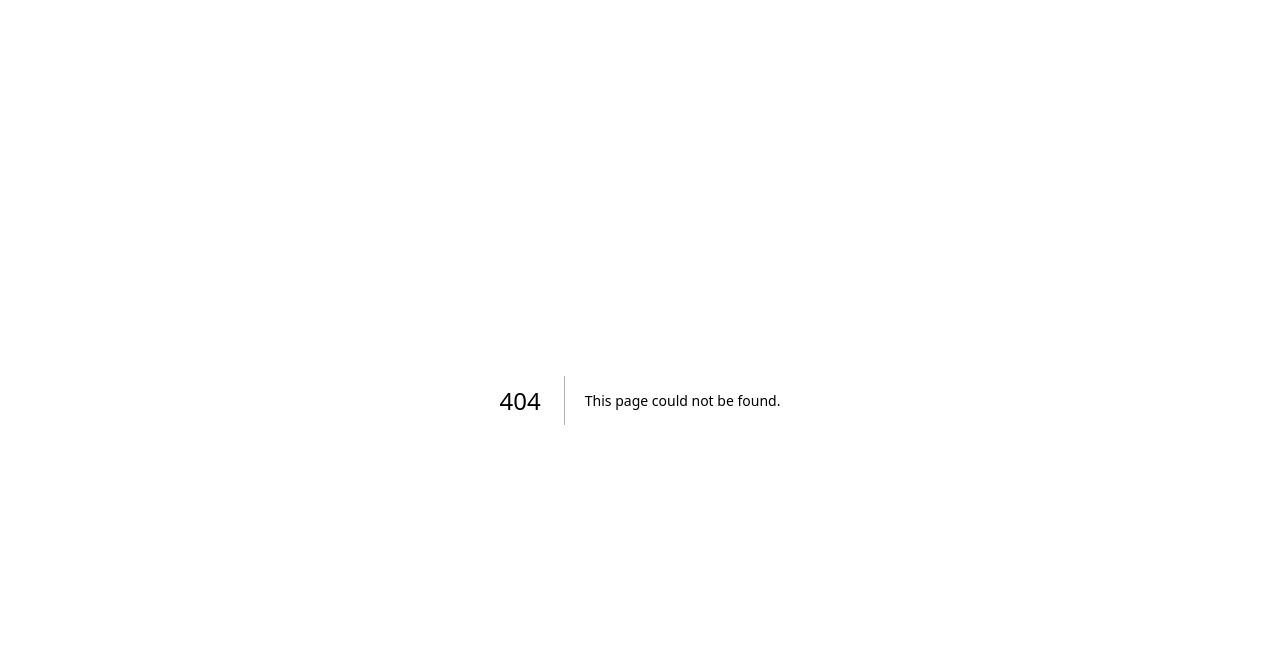
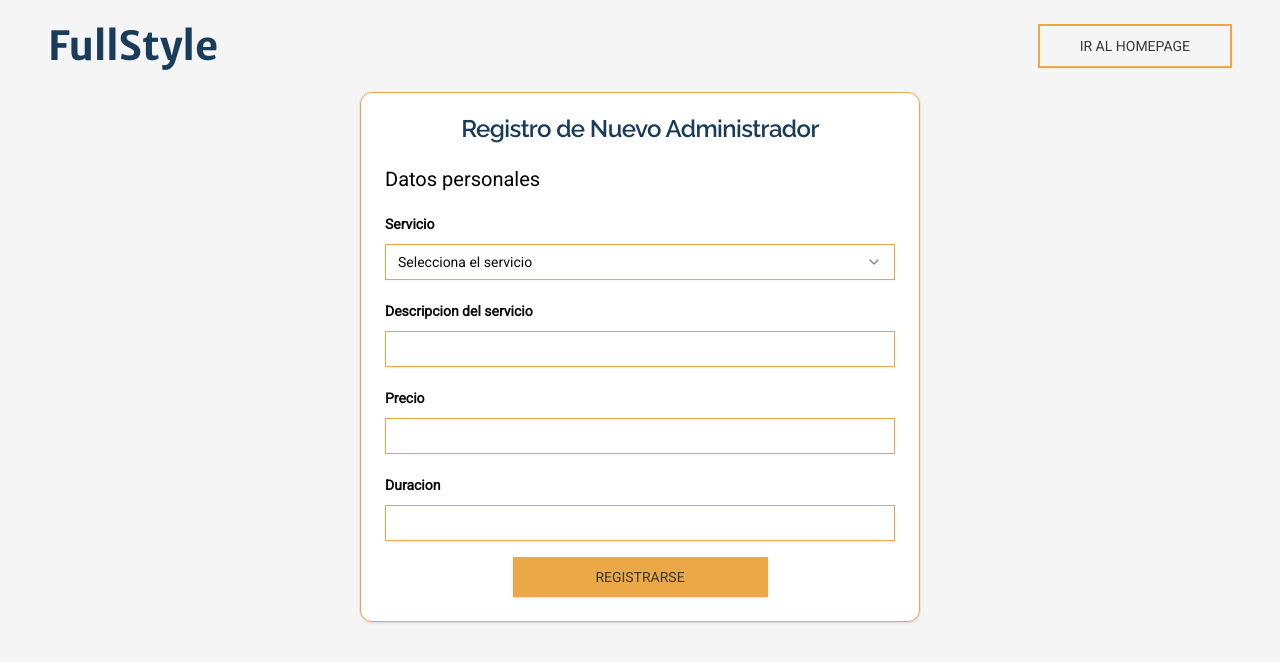
Before and after one commit to dieramirezma/FullStyle-Frontend, a Next.js app: page /register/services in a window 1280 px wide. Before the commit this address had no page. Shown: the top 662 px of the page. Built offline with nearby package versions, Linux system fonts and the light colour scheme.

Commit message:
Register service form

```diff
--- /dev/null
+++ b/src/app/register/services/page.tsx
@@ -0,0 +1,13 @@
+import RegisterServicesForm from '@/components/register-services-form'
+import RegisterNavBar from '@/components/register-nav-bar'
+
+export default function registerClientPage () {
+  return (
+    <div>
+      <RegisterNavBar />
+      <div className="h-full flex items-center place-content-around px-20">
+        <RegisterServicesForm></RegisterServicesForm>
+      </div>
+    </div>
+  )
+}
--- /dev/null
+++ b/src/components/register-services-form.tsx
@@ -0,0 +1,211 @@
+'use client'
+
+import { useEffect, useState } from 'react'
+import { useForm } from 'react-hook-form'
+import { Card, CardContent, CardDescription, CardHeader, CardTitle } from './ui/card'
+import { Form, FormControl, FormField, FormItem, FormLabel, FormMessage } from './ui/form'
+import { zodResolver } from '@hookform/resolvers/zod'
+import { z } from 'zod'
+import { Input } from './ui/input'
+import { Button } from './ui/button'
+import { Select, SelectContent, SelectItem, SelectTrigger, SelectValue } from '@/components/ui/select'
+import axios from 'axios'
+
+const userSchema = z.object({
+  description: z.string({
+    required_error: 'Escribe una descripcion del servicio'
+  }).min(1, {
+    message: 'Escribe una descripcion del servicio'
+  }).max(150, {
+    message: 'La descripcion tiene un limite de 160 caracteres'
+  }),
+  service: z.string({
+    required_error: 'Selecciona un servicio'
+  }).min(1, {
+    message: 'Selecciona un servicio'
+  }),
+  price: z.string({
+    required_error: 'Indica el precio de tu servicio'
+  }).min(1, {
+    message: 'Indica el precio de tu servicio'
+  }).regex(/^[0-9]+$/, {
+    message: 'El precio del servicio solo debe contener numeros'
+  }).max(10, {
+    message: 'El precio puede tener maximo 10 digitos'
+  }),
+  duration: z.string({
+    required_error: 'La duracion del servicio es obligatoria'
+  }).min(1, {
+    message: 'La duracion del servicio es obligatoria'
+  }).regex(/^[0-9]+$/, {
+    message: 'La duracion del servicio solo debe contener numeros'
+  }).max(5, {
+    message: 'El limite de caracteres es de 5'
+  })
+})
+
+const fetchServices = async () => {
+  const categoriesString = localStorage.getItem('categories')
+  const categories = (categoriesString != null) ? categoriesString.split(',').map(Number) : []
+  console.log(categoriesString)
+  try {
+    const serviceRequests = categories.map(async categoryId =>
+      await axios.get(`http://127.0.0.1:5000/api/service?category_id=${categoryId}`)
+    )
+
+    const servicesByCategory = await Promise.all(serviceRequests)
+
+    const allServices = servicesByCategory.flatMap(response => response.data)
+
+    const servicesData = {
+      available: allServices,
+      selected: []
+    }
+
+    localStorage.setItem('servicesData', JSON.stringify(servicesData))
+
+    console.log('Servicios guardados:', servicesData)
+    return servicesData
+  } catch (error) {
+    console.error('Error fetching services:', error)
+    return { available: [], selected: [] }
+  }
+}
+
+fetchServices()
+export default function RegisterServiceForm () {
+  const form = useForm<z.infer<typeof userSchema>>({
+    resolver: zodResolver(userSchema),
+    defaultValues: {
+      description: '',
+      price: '',
+      duration: ''
+    }
+  })
+
+  const [error, setError] = useState('')
+  const [loading, setLoading] = useState(false)
+  const [services, setServices] = useState<Array<{ id: number, category_id: number, name: string }>>([])
+
+  useEffect(() => {
+    const getServices = async () => {
+      const servicesData = await fetchServices()
+      setServices(servicesData.available)
+    }
+    getServices()
+  }, [])
+
+  async function onSubmit (values: z.infer<typeof userSchema>) {
+    setError('')
+    setLoading(true)
+    const siteId = localStorage.getItem('siteId')
+    const payload = {
+      site_id: siteId,
+      service_id: values.service,
+      description: values.description,
+      price: values.price,
+      duration: values.duration
+    }
+    console.log(payload)
+    try {
+      await axios.post('http://localhost:5000/api/detail', payload)
+    } catch (error: any) {
+      if (error.response.data.message !== undefined) {
+        setError(String(error.response.data.message))
+      } else {
+        setError('Ocurrió un error inesperado. Inténtalo de nuevo más tarde.')
+      }
+    } finally {
+      setLoading(false)
+    }
+  }
+  return (
+    <Card className='w-1/2'>
+      <CardHeader>
+        <CardTitle className="subtitle2 self-center">
+          Registro de Nuevo Administrador
+        </CardTitle>
+      </CardHeader>
+      <CardContent>
+        <Form {...form}>
+          <form
+            className="flex flex-col gap-y-4"
+            onSubmit={form.handleSubmit(onSubmit)}
+          >
+            <CardDescription className='text-xl text-black '>Datos personales</CardDescription>
+            <FormField
+              control={form.control}
+              name="service"
+              render={({ field }) => (
+                <FormItem>
+                  <FormLabel className='font-black'>Servicio</FormLabel>
+                  <Select onValueChange={field.onChange} defaultValue={field.value}>
+                    <FormControl>
+                      <SelectTrigger>
+                        <SelectValue placeholder="Selecciona el servicio" />
+                      </SelectTrigger>
+                    </FormControl>
+                    <SelectContent>
+                      {
+                        services.map((service) => (
+                          <SelectItem key={ service.id } value={ String(service.id) }>
+                            { service.name }
+                          </SelectItem>
+                        ))
+                      }
+                    </SelectContent>
+                  </Select>
+                  <FormMessage />
+                </FormItem>
+              )}
+              />
+            <FormField
+              name="description"
+              control={form.control}
+              render={({ field }) => (
+                <FormItem>
+                  <FormLabel className="font-black">Descripcion del servicio</FormLabel>
+                  <FormControl>
+                    <Input {...field} />
+                  </FormControl>
+                  <FormMessage />
+                </FormItem>
+              )}
+            />
+              <FormField
+              name="price"
+              control={form.control}
+              render={({ field }) => (
+                <FormItem>
+                  <FormLabel className="font-black">Precio</FormLabel>
+                  <FormControl>
+                    <Input {...field} />
+                  </FormControl>
+                  <FormMessage />
+                </FormItem>
+              )}
+            />
+              <FormField
+              name="duration"
+              control={form.control}
+              render={({ field }) => (
+                <FormItem>
+                  <FormLabel className="font-black">Duracion</FormLabel>
+                  <FormControl>
+                    <Input {...field} />
+                  </FormControl>
+                  <FormMessage />
+                </FormItem>
+              )}
+            />
+            {(error.length > 0) && <p className="text-red-500 text-sm">{error}</p>}
+            <Button type="submit" className='w-1/2 self-center' disabled={loading}>
+              {loading ? 'Registrando...' : 'REGISTRARSE'}
+            </Button>
+          </form>
+
+        </Form>
+      </CardContent>
+    </Card>
+  )
+}
```
